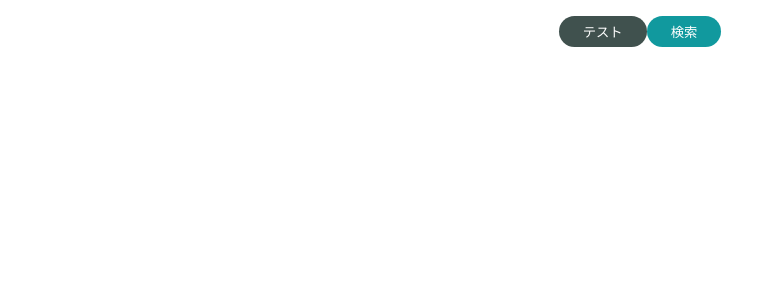
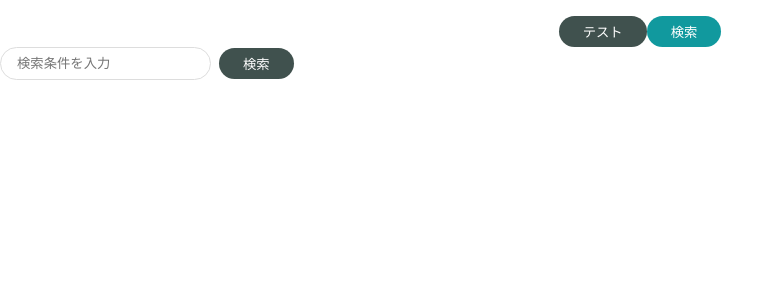
Before and after one commit to tackernao0522/jk-atomic-design, a React (Create React App) app: page / in a window 1280 px wide. Shown: the top 300 px of the page, without its empty margins (0-784 px from the left). Built offline with nearby package versions, Linux system fonts and the light colour scheme.

Commit message:
Moleculeの作成(ボタンとテキストボックス)

```diff
--- a/src/App.css
+++ b/src/App.css
@@ -1,5 +1,6 @@
 .App {
   text-align: center;
+  margin-top: 1rem;
 }
 
 .App-logo {
--- a/src/App.js
+++ b/src/App.js
@@ -1,12 +1,15 @@
 import './App.css';
 import { PrimaryButton } from './components/atoms/button/PrimaryButton';
 import { SecondaryButton } from './components/atoms/button/SecondaryButton';
+import { SearchInput } from './components/molecules/SearchInput';
 
 function App() {
   return (
     <div className="App">
       <PrimaryButton>テスト</PrimaryButton>
       <SecondaryButton>検索</SecondaryButton>
+      <br />
+      <SearchInput />
     </div>
   );
 }
--- a/src/components/atoms/button/BaseButton.jsx
+++ b/src/components/atoms/button/BaseButton.jsx
@@ -6,7 +6,6 @@
     border: none;
     border-radius: 9999px;
     outline: none;
-    margin-top: 1rem;
     &:hover {
         cursor: pointer;
         opacity: 0.8;
--- /dev/null
+++ b/src/components/atoms/input/Input.jsx
@@ -0,0 +1,15 @@
+import styled from "styled-components"
+
+export const Input = (props) => {
+    const { placeholder = "" } = props;
+    return (
+        <SInput type="text" placeholder={placeholder} />
+    )
+}
+
+const SInput = styled.input`
+    padding: 8px 16px;
+    border: solid #ddd 1px;
+    border-radius: 9999px;
+    outline: none;
+`;
--- /dev/null
+++ b/src/components/molecules/SearchInput.jsx
@@ -0,0 +1,23 @@
+import styled from "styled-components"
+import { PrimaryButton } from "../atoms/button/PrimaryButton"
+import { Input } from "../atoms/input/Input"
+
+export const SearchInput = () => {
+    return (
+        <SContainer>
+            <Input placeholder="検索条件を入力" />
+            <SButtonWrapper>
+                <PrimaryButton>検索</PrimaryButton>
+            </SButtonWrapper>
+        </SContainer>
+    )
+}
+
+const SContainer = styled.div`
+    display: flex;
+    align-items: center;
+`;
+
+const SButtonWrapper = styled.div`
+    padding-left: 8px;
+`;
```
Also changed, not shown: 1 other file (tests, documents, lock files or other folders).
